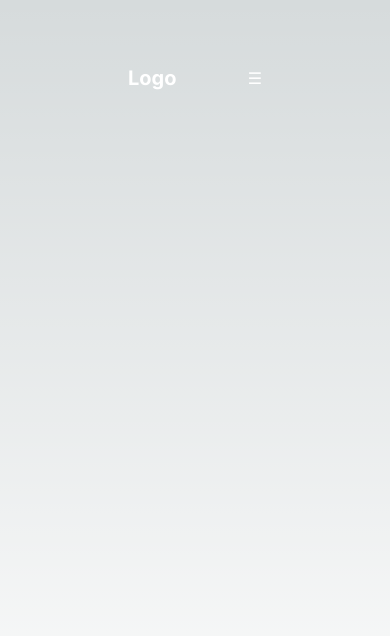
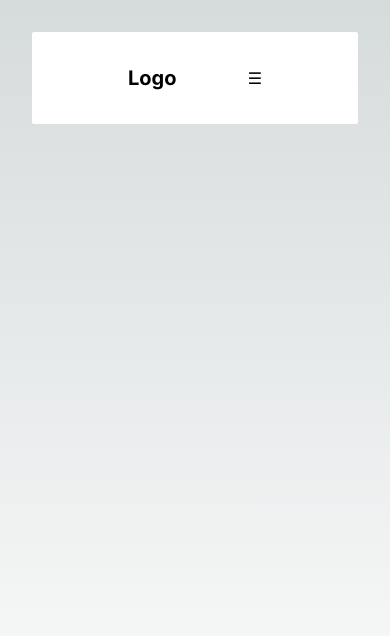
Before and after one commit to muhammed-gumus/nomad-work, a Next.js app in the folder nomad-work/: page / in a window 390 px wide. Shown: the top 636 px of the page. Built offline with nearby package versions, Linux system fonts and the light colour scheme.

Commit message:
feat(app): update Navbar component

```diff
--- a/nomad-work/app/Navbar/page.tsx
+++ b/nomad-work/app/Navbar/page.tsx
@@ -1,5 +1,5 @@
 "use client";
-import { useState } from "react";
+import { useState, useEffect} from "react";
 import Link from "next/link";
 
 const Navbar: React.FC = () => {
@@ -9,32 +9,54 @@ const Navbar: React.FC = () => {
     setIsMenuOpen(!isMenuOpen);
   };
 
+  // Sayfa boyutunu dinleme
+  useEffect(() => {
+    const handleResize = () => {
+      if (window.innerWidth >= 768 && isMenuOpen) {
+        // Eğer büyük ekrana geçiş yaptıysak ve menü açıksa, menüyü kapat
+        setIsMenuOpen(false);
+      }
+    };
+
+    // Pencere boyutu değiştiğinde handleResize işlevini çağır
+    window.addEventListener('resize', handleResize);
+
+    // Temizlik
+    return () => {
+      window.removeEventListener('resize', handleResize);
+    };
+  }, [isMenuOpen]);
   return (
-    <nav className="p-8 px-24 flex justify-between items-center w-full">
+    <nav className="p-8 px-24 flex justify-between items-center w-full text-black bg-white rounded-sm">
       {/* Logo */}
-      <div className="text-white text-2xl font-bold hidden md:block">
+      <div className="text-2xl font-bold hidden md:block">
         <Link href="/">
           <span className="cursor-pointer">Logo</span>
         </Link>
       </div>
 
       {/* Burger Menü (Tablet ve Mobil Ekranlar İçin) */}
-      <div className="block md:hidden flex justify-between items-center w-full">
-        <div className="text-white text-xl font-bold">
+      <div className="block md:hidden flex justify-center items-center w-full">
+        <div className="text-xl font-bold">
           <Link href="/">
             <span className="cursor-pointer">Logo</span>
           </Link>
         </div>
-        <button className="text-white" onClick={toggleMenu}>
+        <button onClick={toggleMenu} className="ml-auto">
           ☰
         </button>
       </div>
 
       {/* Menü Öğeleri (Tablet ve Mobil Ekranlar İçin) */}
       {isMenuOpen && (
-        <div className="md:hidden absolute top-0 left-0 w-full h-full bg-gray-800 flex flex-col items-center justify-center">
-          <button onClick={toggleMenu} className="absolute text-2xl top-0 right-0">x</button>
-          <ul className="flex flex-col items-center justify-center space-y-4">
+        <div className="absolute top-0 left-0 right-0 w-full h-32 bg-white flex items-center justify-center">
+          <button
+            onClick={toggleMenu}
+            className="absolute p-4 right-0 top-0 text-black hover:text-gray-400"
+          >
+            x
+          </button>
+          <ul className="flex gap-4">
             <MenuItem href="/about" text="About" />
             <MenuItem href="/offices" text="Offices" />
             <MenuItem href="/contact" text="Contact" />
@@ -61,9 +83,7 @@ const MenuItem: React.FC<MenuItemProps> = ({ href, text }) => {
   return (
     <li>
       <Link href={href}>
-        <span className="text-white hover:text-gray-300 cursor-pointer">
-          {text}
-        </span>
+        <span className="hover:text-yellow-400 cursor-pointer">{text}</span>
       </Link>
     </li>
   );
```
